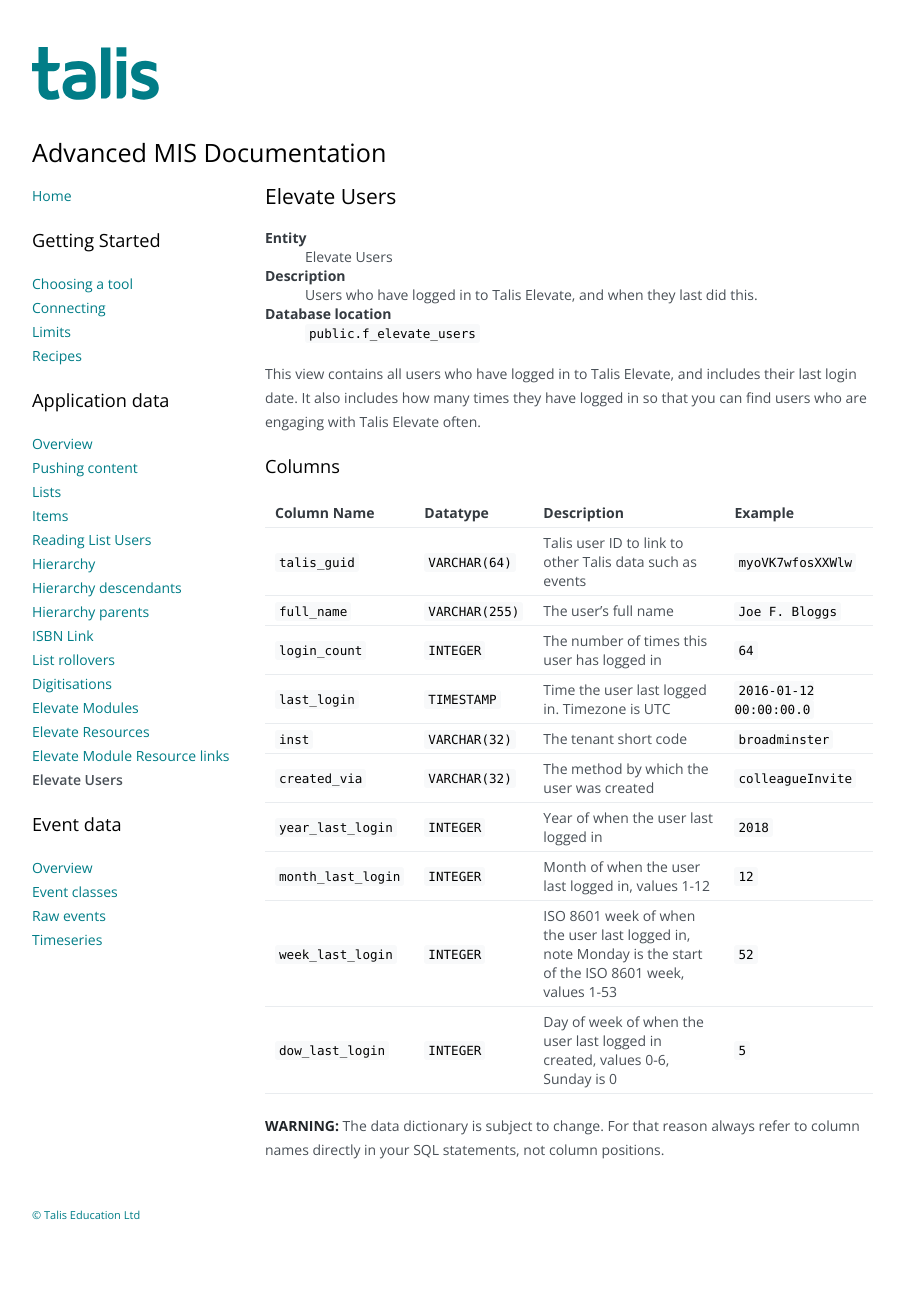
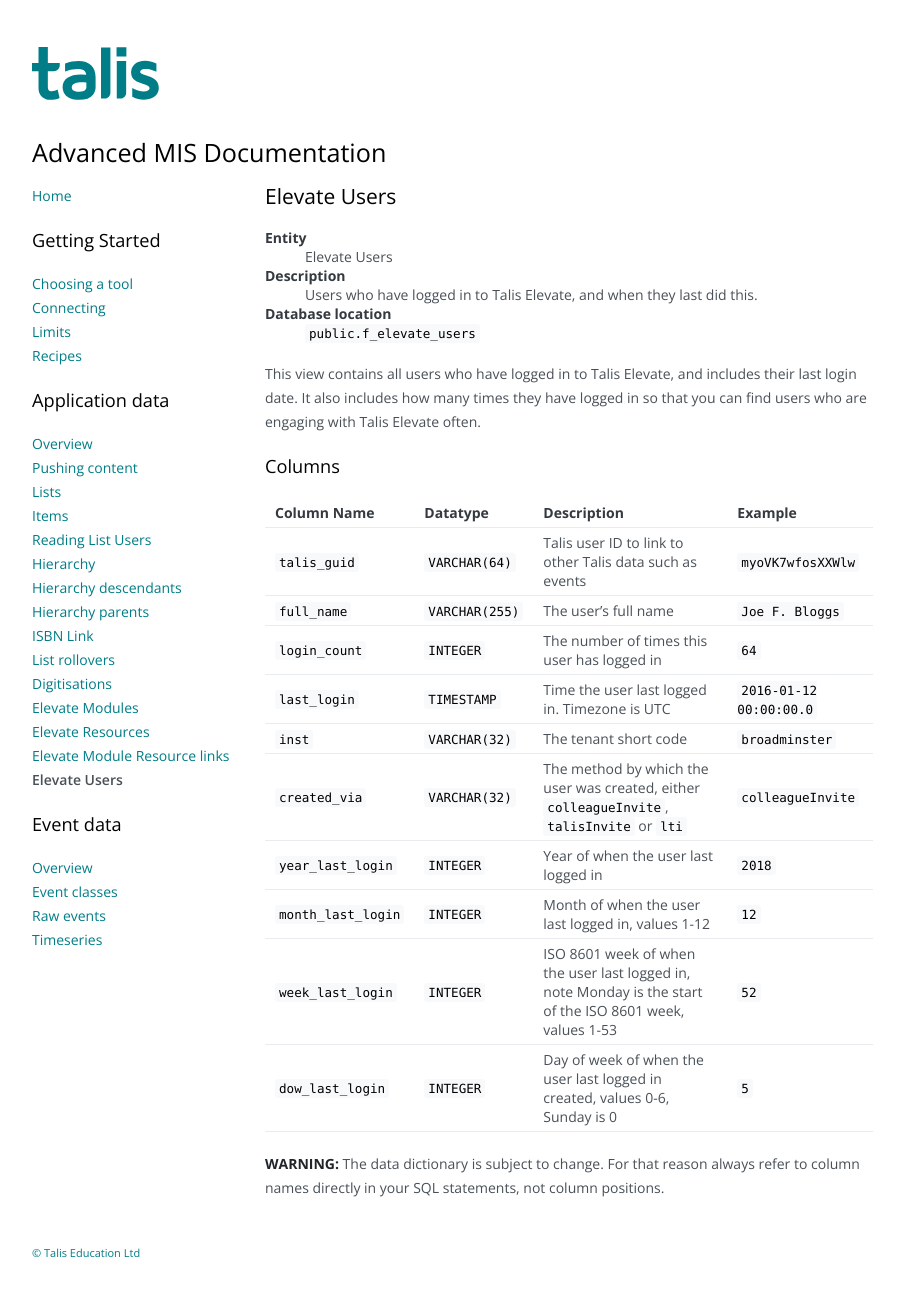
Before and after one commit to techfromsage/advanced-mis, a Jekyll site: the page built from topics/elevate-users.md, in a window 1280 px wide. Shown: the whole page, without its empty margins (142-1046 px from the left). Built offline with Jekyll 4.4.1, drawn with Linux system fonts in a browser that asks for light colours; nearby versions of some CDN libraries; before the commit the page ends 1260 px from its top, so only the background shows below that.

Commit message:
- add enum to docs

```diff
--- a/topics/elevate-users.md
+++ b/topics/elevate-users.md
@@ -26,7 +26,7 @@ This view contains all users who have logged in to Talis Elevate, and includes t
 | `login_count` | `INTEGER` | The number of times this user has logged in | `64` |
 | `last_login` | `TIMESTAMP` | Time the user last logged in. Timezone is UTC | `2016-01-12 00:00:00.0` |
 | `inst` | `VARCHAR(32)` | The tenant short code | `broadminster` |
-| `created_via` | `VARCHAR(32)` | The method by which the user was created | `colleagueInvite` |
+| `created_via` | `VARCHAR(32)` | The method by which the user was created, either `colleagueInvite`, `talisInvite` or `lti`  | `colleagueInvite` |
 | `year_last_login` | `INTEGER` | Year of when the user last logged in | `2018` |
 | `month_last_login` | `INTEGER` | Month of when the user last logged in, values 1-12 | `12` |
 | `week_last_login` | `INTEGER` | ISO 8601 week of when the user last logged in, note Monday is the start of the ISO 8601 week, values 1-53 | `52` |
```
